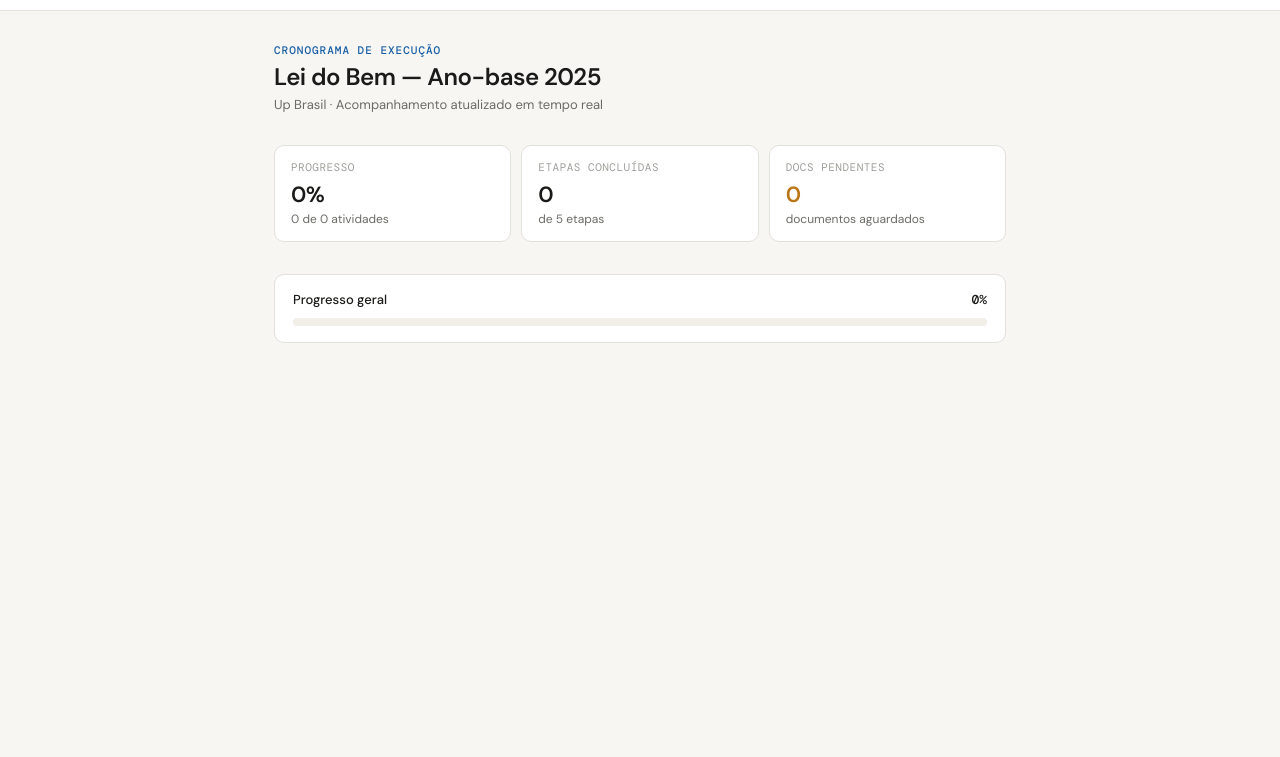
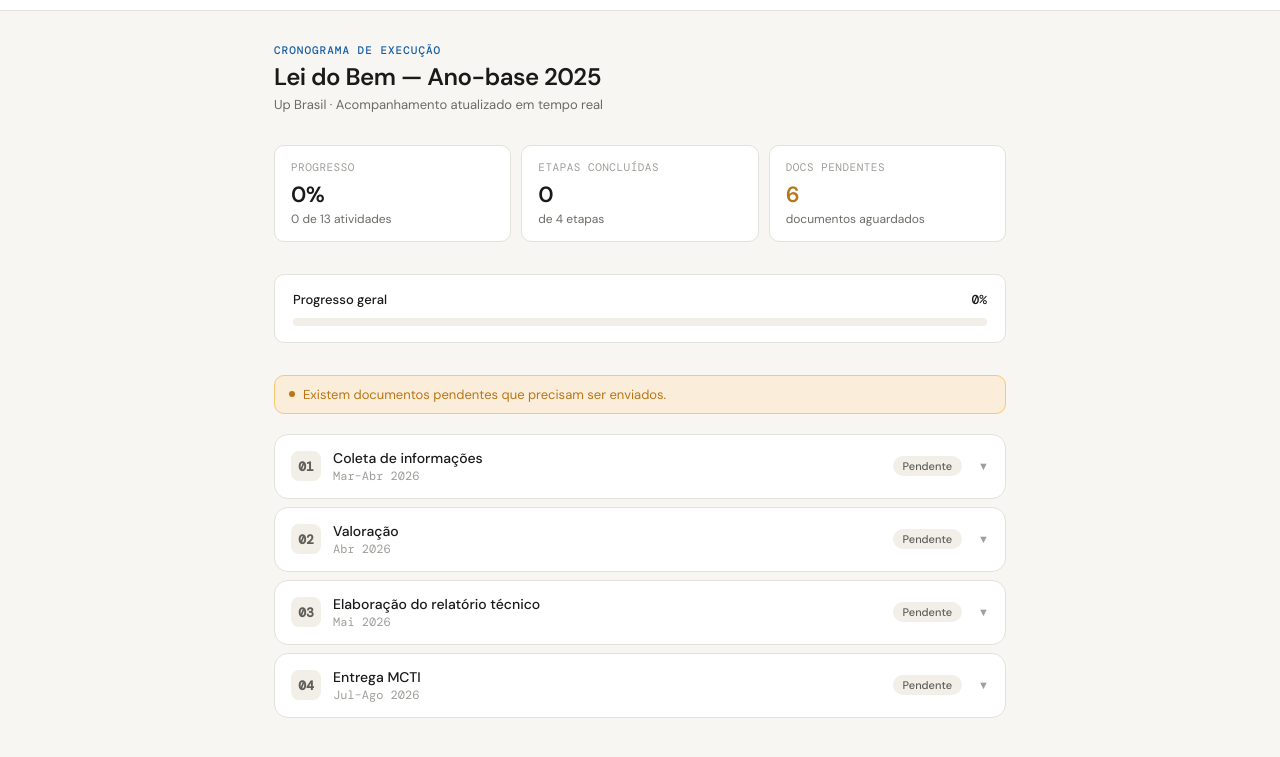
Before and after one commit to dcar-li/cronograma-upbrasil-2025, a plain HTML site: page index.html in a window 1280 px wide. Shown: the part 49-806 px from the top of the page. Drawn offline with nearby package versions, Linux system fonts and the light colour scheme.

Commit message:
Fix HTML structure and update content. .6/mar

```diff
--- a/index.html
+++ b/index.html
@@ -20,7 +20,6 @@
   font-family:'DM Sans',sans-serif;
 }
 body{background:var(--bg);color:var(--text);min-height:100vh;padding:0}
-
 .topbar{background:var(--surface);border-bottom:1px solid var(--border);padding:0 2rem;display:flex;align-items:center;justify-content:space-between;height:60px;position:sticky;top:0;z-index:100}
 .logo{display:flex;align-items:center;gap:10px}
 .logo-mark{width:32px;height:32px;background:var(--blue);border-radius:8px;display:flex;align-items:center;justify-content:center}
@@ -30,32 +29,25 @@ body{background:var(--bg);color:var(--text);min-height:100vh;padding:0}
 .mode-toggle{display:flex;background:var(--gray-light);border-radius:8px;padding:3px;gap:2px}
 .mode-btn{font-size:12px;font-weight:500;padding:5px 14px;border-radius:6px;border:none;background:transparent;color:var(--text-sec);cursor:pointer;transition:all .15s;font-family:'DM Sans',sans-serif}
 .mode-btn.active{background:var(--surface);color:var(--blue);box-shadow:0 1px 3px rgba(0,0,0,.08)}
-
 .page{max-width:780px;margin:0 auto;padding:2rem 1.5rem 4rem}
-
 .hero{margin-bottom:2rem}
 .hero-label{font-size:11px;font-weight:500;color:var(--blue);text-transform:uppercase;letter-spacing:1px;font-family:'DM Mono',monospace;margin-bottom:6px}
 .hero-title{font-size:24px;font-weight:600;color:var(--text);letter-spacing:-.5px;line-height:1.2}
 .hero-meta{font-size:13px;color:var(--text-sec);margin-top:4px}
-
 .metrics{display:grid;grid-template-columns:repeat(3,1fr);gap:10px;margin-bottom:2rem}
 .metric-card{background:var(--surface);border:1px solid var(--border);border-radius:var(--radius);padding:14px 16px}
 .metric-label{font-size:11px;color:var(--text-hint);font-family:'DM Mono',monospace;text-transform:uppercase;letter-spacing:.5px;margin-bottom:6px}
 .metric-value{font-size:22px;font-weight:600;color:var(--text);letter-spacing:-.5px}
 .metric-sub{font-size:12px;color:var(--text-sec);margin-top:2px}
-
 .progress-wrap{background:var(--surface);border:1px solid var(--border);border-radius:var(--radius);padding:16px 18px;margin-bottom:2rem}
 .progress-head{display:flex;justify-content:space-between;align-items:center;margin-bottom:10px}
 .progress-head span{font-size:13px;font-weight:500;color:var(--text)}
 .progress-pct{font-size:13px;font-weight:600;color:var(--blue);font-family:'DM Mono',monospace}
 .track{height:8px;background:var(--gray-light);border-radius:99px;overflow:hidden}
 .fill{height:100%;background:linear-gradient(90deg,var(--blue-mid),var(--teal));border-radius:99px;transition:width .5s cubic-bezier(.4,0,.2,1)}
-
-.alert{display:none;background:var(--amber-light);border:1px solid #FAC775;border-radius:var(--radius);padding:10px 14px;font-size:13px;color:var(--amber);margin-bottom:1.25rem;display:flex;align-items:center;gap:8px}
+.alert{background:var(--amber-light);border:1px solid #FAC775;border-radius:var(--radius);padding:10px 14px;font-size:13px;color:var(--amber);margin-bottom:1.25rem;align-items:center;gap:8px}
 .alert-dot{width:6px;height:6px;border-radius:50%;background:var(--amber);flex-shrink:0}
-
 .stages{display:flex;flex-direction:column;gap:8px}
-
 .stage-card{background:var(--surface);border:1px solid var(--border);border-radius:var(--radius-lg);overflow:hidden;transition:box-shadow .15s}
 .stage-card:hover{box-shadow:0 2px 12px rgba(0,0,0,.06)}
 .stage-header{display:flex;align-items:center;gap:12px;padding:14px 16px;cursor:pointer;user-select:none}
@@ -65,27 +57,20 @@ body{background:var(--bg);color:var(--text);min-height:100vh;padding:0}
 .stage-date{font-size:12px;color:var(--text-hint);margin-top:1px;font-family:'DM Mono',monospace}
 .badge{font-size:11px;font-weight:500;padding:3px 10px;border-radius:99px;white-space:nowrap;flex-shrink:0}
 .chev{font-size:11px;color:var(--text-hint);transition:transform .2s;flex-shrink:0;margin-left:4px}
-
 .stage-body{max-height:0;overflow:hidden;transition:max-height .35s cubic-bezier(.4,0,.2,1)}
 .stage-body.open{max-height:800px}
 .stage-inner{padding:0 16px 16px;border-top:1px solid var(--border)}
-
 .section-label{font-size:11px;font-weight:500;color:var(--text-hint);text-transform:uppercase;letter-spacing:.6px;font-family:'DM Mono',monospace;margin:14px 0 8px}
-
 .task-row{display:flex;align-items:center;gap:8px;padding:8px 10px;border:1px solid var(--border);border-radius:8px;margin-bottom:5px;background:var(--bg)}
 .task-dot{width:7px;height:7px;border-radius:50%;flex-shrink:0}
 .task-name{flex:1;font-size:13px;color:var(--text)}
-.task-select{font-size:12px;padding:3px 7px;border:1px solid var(--border);border-radius:6px;background:var(--surface);color:var(--text);font-family:'DM Sans',sans-serif;display:none}
 .task-badge{font-size:11px;padding:2px 8px;border-radius:99px}
-
 .doc-row{display:flex;align-items:center;gap:8px;padding:7px 0;border-bottom:1px solid var(--border);font-size:13px}
 .doc-row:last-child{border-bottom:none}
 .doc-icon{flex-shrink:0;color:var(--text-hint)}
 .doc-name{flex:1;color:var(--text)}
 .doc-select{font-size:12px;padding:3px 7px;border:1px solid var(--border);border-radius:6px;background:var(--surface);color:var(--text);font-family:'DM Sans',sans-serif}
-
 .note-box{background:var(--blue-light);border-radius:8px;padding:10px 12px;font-size:13px;color:var(--blue);line-height:1.6;margin-top:12px;border-left:3px solid var(--blue-mid)}
-
 .add-btn{width:100%;margin-top:6px;padding:7px;border:1px dashed var(--border);border-radius:8px;background:transparent;color:var(--text-hint);font-size:12px;cursor:pointer;font-family:'DM Sans',sans-serif;transition:all .15s}
 .add-btn:hover{background:var(--gray-light);color:var(--text-sec)}
 .inline-add{display:none;gap:6px;margin-top:6px}
@@ -93,7 +78,6 @@ body{background:var(--bg);color:var(--text);min-height:100vh;padding:0}
 .inline-add input{flex:1;padding:7px 10px;border:1px solid var(--border);border-radius:8px;font-size:13px;background:var(--surface);color:var(--text);font-family:'DM Sans',sans-serif}
 .inline-add input:focus{outline:none;border-color:var(--blue-mid)}
 .inline-add button{padding:7px 12px;background:var(--blue);color:#fff;border:none;border-radius:8px;cursor:pointer;font-size:13px;font-family:'DM Sans',sans-serif}
-
 .gate-overlay{display:none;position:fixed;inset:0;background:rgba(0,0,0,.35);z-index:200;align-items:center;justify-content:center}
 .gate-overlay.show{display:flex}
 .gate-card{background:var(--surface);border-radius:var(--radius-lg);padding:2rem;width:320px;border:1px solid var(--border)}
@@ -104,7 +88,6 @@ body{background:var(--bg);color:var(--text);min-height:100vh;padding:0}
 .gate-card button.primary{width:100%;padding:9px;background:var(--blue);color:#fff;border:none;border-radius:8px;font-size:14px;font-weight:500;cursor:pointer;font-family:'DM Sans',sans-serif}
 .gate-err{font-size:12px;color:var(--red);margin-top:4px;display:none}
 .gate-cancel{width:100%;padding:7px;background:transparent;color:var(--text-sec);border:1px solid var(--border);border-radius:8px;font-size:13px;cursor:pointer;font-family:'DM Sans',sans-serif;margin-top:6px}
-
 @media(max-width:600px){
   .metrics{grid-template-columns:1fr 1fr}
   .topbar{padding:0 1rem}
@@ -142,7 +125,6 @@ body{background:var(--bg);color:var(--text);min-height:100vh;padding:0}
 </div>
 
 <div class="page">
-
   <div class="hero">
     <div class="hero-label">Cronograma de execução</div>
     <div class="hero-title">Lei do Bem — Ano-base 2025</div>
@@ -158,7 +140,7 @@ body{background:var(--bg);color:var(--text);min-height:100vh;padding:0}
     <div class="metric-card">
       <div class="metric-label">Etapas concluídas</div>
       <div class="metric-value" id="met-stages">0</div>
-      <div class="metric-sub" id="met-stages-total">de 5 etapas</div>
+      <div class="metric-sub" id="met-stages-total">de 4 etapas</div>
     </div>
     <div class="metric-card">
       <div class="metric-label">Docs pendentes</div>
@@ -181,7 +163,6 @@ body{background:var(--bg);color:var(--text);min-height:100vh;padding:0}
   </div>
 
   <div class="stages" id="stages-list"></div>
-
 </div>
 
 <script>
@@ -190,7 +171,7 @@ let isAdmin = false;
 
 const DATA = [
   {
-    id:1, name:"Coleta de informações", date:"Mar–Abri 2026",
+    id:1, name:"Coleta de informações", date:"Mar–Abr 2026",
     tasks:[
       {id:1,name:"Levantamento de projetos para análise de P&D",status:"pending"},
       {id:2,name:"Levantamento das NFs e timesheet dos projetos",status:"pending"},
@@ -198,27 +179,28 @@ const DATA = [
       {id:4,name:"Levantamento de contratos",status:"pending"}
     ],
     docs:[
-      {id:1,name:"Template de projetos",status:"pending"}
+      {id:1,name:"Template de projetos",status:"pending"},
       {id:2,name:"Timesheet dos projetos",status:"pending"},
-      {id:2,name:"Folha de pagamento",status:"pending"},
-      {id:3,name:"Contratos e demais evidências",status:"pending"}
+      {id:3,name:"Folha de pagamento",status:"pending"},
+      {id:4,name:"Contratos e demais evidências",status:"pending"}
     ],
     note:"Pendente: Aguardando envio da documentação para análise."
   },
-{
+  {
     id:2, name:"Valoração", date:"Abr 2026",
     tasks:[
       {id:1,name:"Cálculo dos dispêndios segundo a análise de risco",status:"pending"},
       {id:2,name:"Apresentação de resultado",status:"pending"}
-      note:""
+    ],
+    docs:[],
+    note:""
   },
-
   {
     id:3, name:"Elaboração do relatório técnico", date:"Mai 2026",
     tasks:[
-      {id:1,name:"Agrupamento das linhas de pesquisa (se aplicável",status:"pending"},
-      {id:2,name:"Descritivo técnico técnico dos projetos",status:"pending"},
-      {id:3:name:"Descritivo dos dispêndios com RH e terceiros",status:"pending"}
+      {id:1,name:"Agrupamento das linhas de pesquisa (se aplicável)",status:"pending"},
+      {id:2,name:"Descritivo técnico dos projetos",status:"pending"},
+      {id:3,name:"Descritivo dos dispêndios com RH e terceiros",status:"pending"},
       {id:4,name:"Revisão dos descritivos técnicos e de dispêndios",status:"pending"}
     ],
     docs:[
@@ -226,13 +208,12 @@ const DATA = [
     ],
     note:""
   },
-
-    {
-    id:5, name:"Entrega MCTI", date:"Jul-Ago 2026",
+  {
+    id:4, name:"Entrega MCTI", date:"Jul–Ago 2026",
     tasks:[
-      {id:1,name:"Coleta dos dados de fechamento da empresa | Ano-base 2025",status:"pending"}
+      {id:1,name:"Coleta dos dados de fechamento da empresa | Ano-base 2025",status:"pending"},
       {id:2,name:"Preenchimento do formulário MCTI",status:"pending"},
-      {id:2,name:"Envio e protocolo de confirmação",status:"pending"}
+      {id:3,name:"Envio e protocolo de confirmação",status:"pending"}
     ],
     docs:[
       {id:1,name:"Comprovante de envio ao MCTI",status:"pending"}
@@ -249,7 +230,7 @@ function sc(s){
 
 function stageStatus(s){
   const done=s.tasks.filter(t=>t.status==="done").length;
-  if(done===s.tasks.length) return "done";
+  if(done===s.tasks.length&&s.tasks.length>0) return "done";
   if(done>0||s.tasks.some(t=>t.status==="in-progress")) return "in-progress";
   return "pending";
 }
@@ -314,7 +295,7 @@ function render(){
                 <div class="task-dot" style="background:${tc.dot}"></div>
                 <span class="task-name">${t.name}</span>
                 ${isAdmin
-                  ?`<select class="task-select" style="display:inline-block" onchange="changeTask(${si},${ti},this.value)">
+                  ?`<select style="font-size:12px;padding:3px 7px;border:1px solid var(--border);border-radius:6px;background:var(--surface);color:var(--text);font-family:'DM Sans',sans-serif" onchange="changeTask(${si},${ti},this.value)">
                       <option value="pending"${t.status==="pending"?" selected":""}>Pendente</option>
                       <option value="in-progress"${t.status==="in-progress"?" selected":""}>Em andamento</option>
                       <option value="done"${t.status==="done"?" selected":""}>Concluído</option>
@@ -331,6 +312,7 @@ function render(){
             <button onclick="addItem('task',${si})">Ok</button>
           </div>`:""}
 
+          ${stage.docs.length>0||isAdmin?`
           <div class="section-label">Documentos</div>
           <div id="docs-${si}">
             ${stage.docs.map((d,di)=>{
@@ -353,7 +335,7 @@ function render(){
           <div class="inline-add" id="add-doc-${si}">
             <input placeholder="Nome do documento..." id="inp-doc-${si}"/>
             <button onclick="addItem('doc',${si})">Ok</button>
-          </div>`:""}
+          </div>`:""}`:``}
 
           ${stage.note?`<div class="note-box">${stage.note}</div>`:""}
           ${isAdmin?`<button class="add-btn" style="margin-top:10px" onclick="editNote(${si})">+ observação</button>`:""}
```
